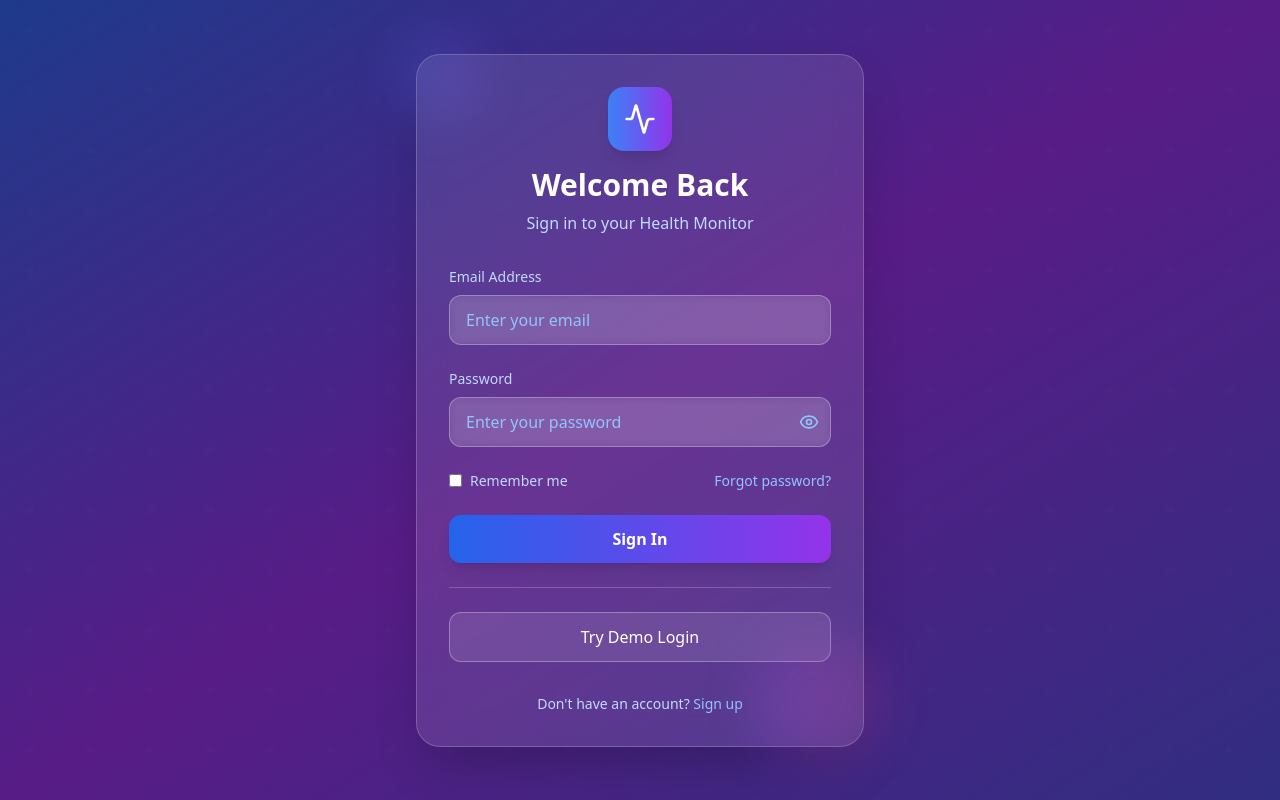
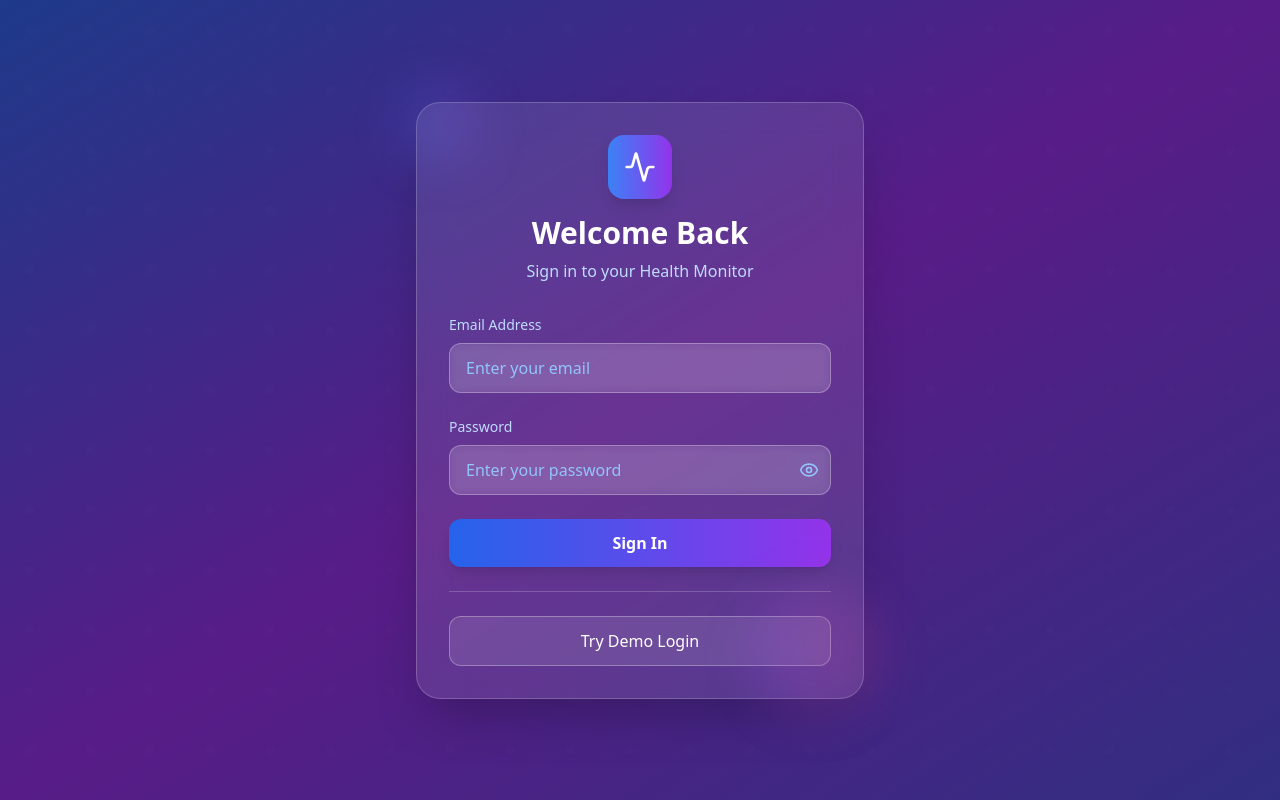
Before and after one commit to VincentSh1/Health-Monitor-Dashboard, a React (Create React App) app in the folder home-health-monitor/frontend/: page / in a window 1280 px wide. Built offline with nearby package versions, Linux system fonts and the light colour scheme.

Commit message:
Removed Unnecessary Login Functions
Removed the remember me checkbox, forgot password link, and sign up link.

Also removed the ability to overwrite name and email in the Profile sidebar, and made the name and email view only.

```diff
--- a/home-health-monitor/frontend/src/App.js
+++ b/home-health-monitor/frontend/src/App.js
@@ -143,15 +143,7 @@ const LoginPage = ({ onLogin }) => {
               )}
             </div>
 
-            <div className="flex items-center justify-between">
-              <label className="flex items-center space-x-2">
-                <input type="checkbox" className="rounded border-white/30 bg-white/10 text-blue-500 focus:ring-blue-500" />
-                <span className="text-sm text-blue-200">Remember me</span>
-              </label>
-              <button type="button" className="text-sm text-blue-300 hover:text-white transition-colors">
-                Forgot password?
-              </button>
-            </div>
+
 
             <button
               type="submit"
@@ -179,15 +171,7 @@ const LoginPage = ({ onLogin }) => {
             </button>
           </div>
 
-          {/* Footer */}
-          <div className="mt-8 text-center">
-            <p className="text-blue-200 text-sm">
-              Don't have an account?{' '}
-              <button className="text-blue-300 hover:text-white font-medium transition-colors">
-                Sign up
-              </button>
-            </p>
-          </div>
+
         </div>
 
         {/* Floating Elements */}
@@ -539,6 +523,7 @@ const HomeHealthMonitor = ({ user, onLogout }) => {
             <input
               type="text"
               defaultValue={user.name}
+              readOnly
               className="w-full px-3 py-2 border border-gray-300 rounded-lg focus:ring-2 focus:ring-blue-500 focus:border-blue-500"
             />
           </div>
@@ -547,15 +532,12 @@ const HomeHealthMonitor = ({ user, onLogout }) => {
             <input
               type="email"
               defaultValue={user.email}
+              readOnly
               className="w-full px-3 py-2 border border-gray-300 rounded-lg focus:ring-2 focus:ring-blue-500 focus:border-blue-500"
             />
           </div>
         </div>
-        <div className="mt-6">
-          <button className="bg-blue-600 text-white px-6 py-2 rounded-lg hover:bg-blue-700 transition-colors">
-            Save Changes
-          </button>
-        </div>
+
       </div>
     </div>
   );
```
